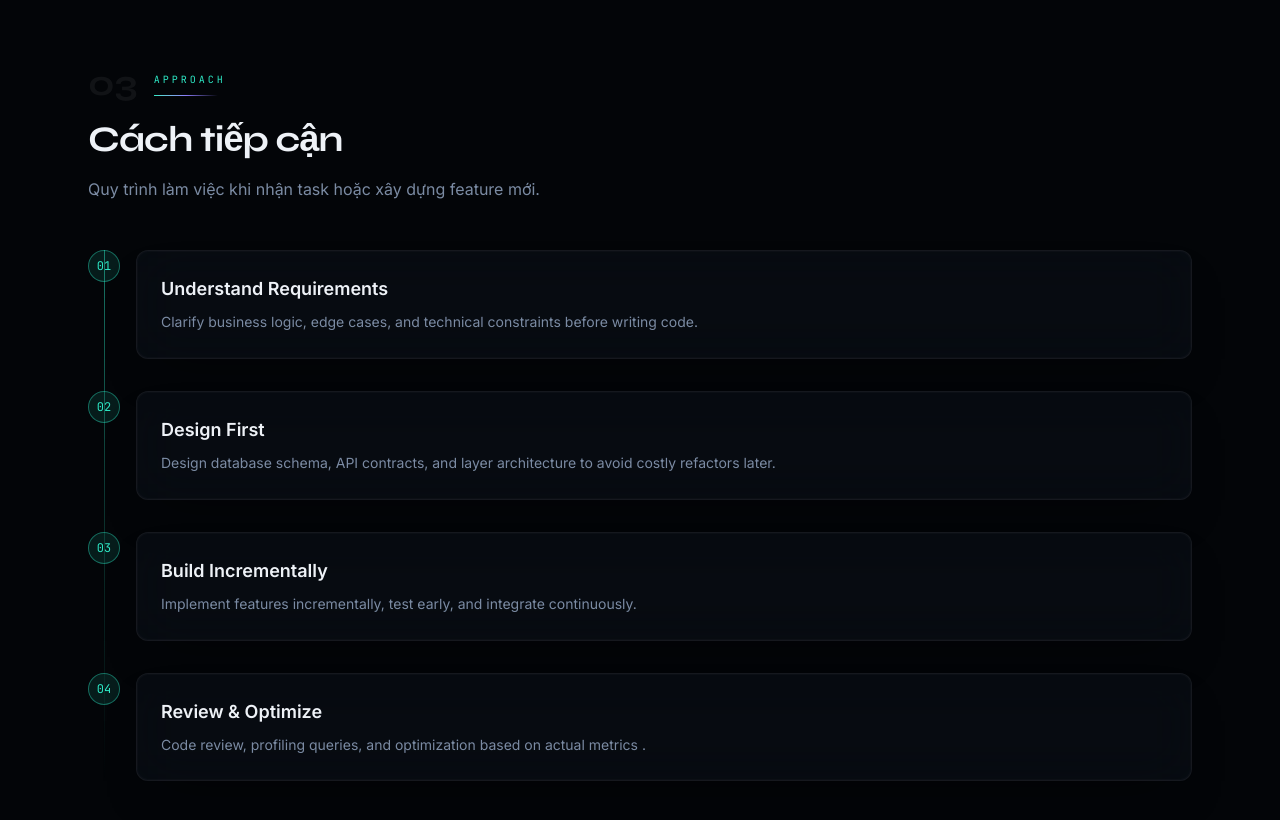
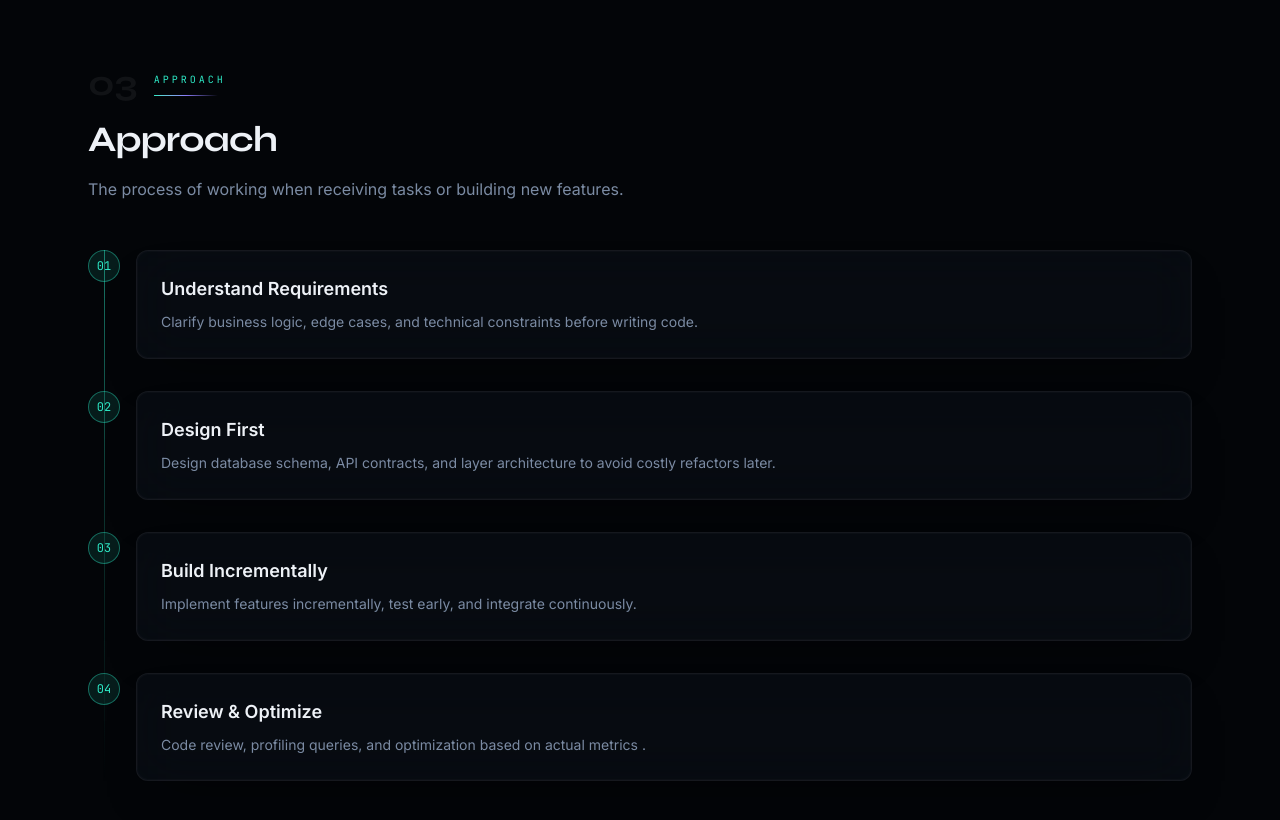
Before and after one commit to XuanDu2005/Portfolio, a Next.js app: page / in a window 1280 px wide. Shown: the part 2880-3700 px from the top of the page. Built offline with nearby package versions, Linux system fonts and the light colour scheme.

Commit message:
fix language

```diff
--- a/src/components/sections/Approach.tsx
+++ b/src/components/sections/Approach.tsx
@@ -12,8 +12,8 @@ export function Approach() {
         <SectionHeading
           index="03"
           label="approach"
-          title="Cách tiếp cận"
-          description="Quy trình làm việc khi nhận task hoặc xây dựng feature mới."
+          title="Approach"
+          description="The process of working when receiving tasks or building new features."
         />
 
         <div className="relative">
```
